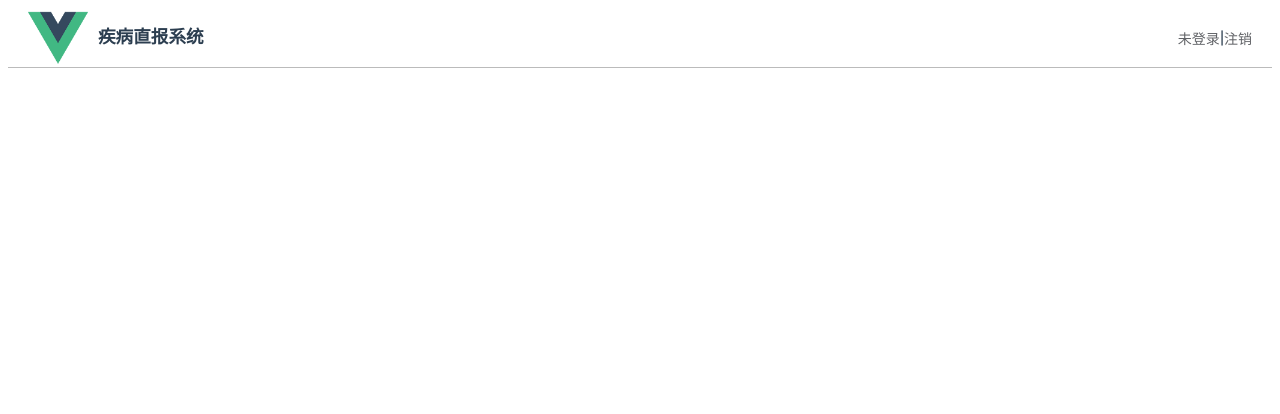
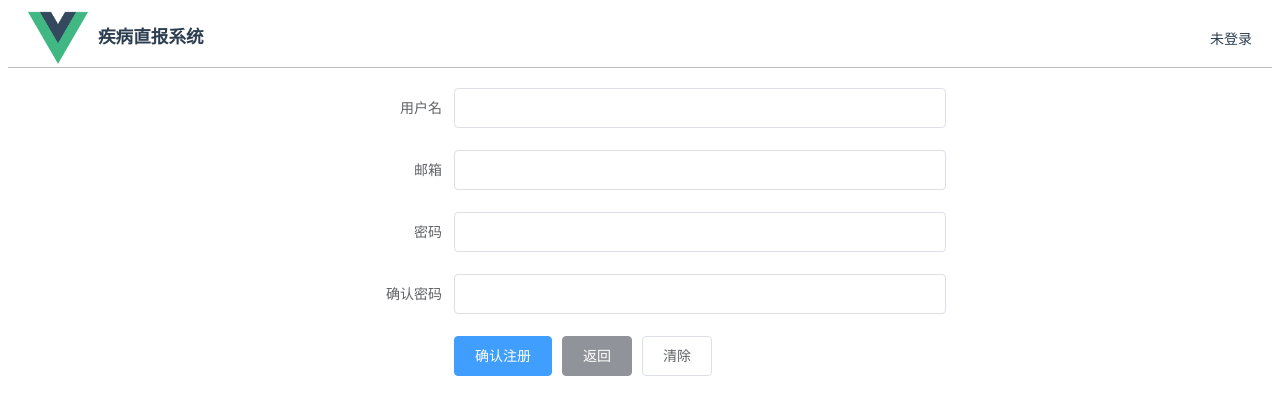
Before and after one commit to gbldyx/disease-reporting-system-frontend, a Vue app: page /#/register in a window 1280 px wide. Shown: the top 414 px of the page. Built offline with nearby package versions, Linux system fonts and the light colour scheme.

Commit message:
Added Register Component

```diff
--- a/src/App.vue
+++ b/src/App.vue
@@ -9,10 +9,13 @@
               <h1>疾病直报系统</h1>
           </el-col>
           <el-col :span="6">
-              <div class="userstate">
-                  <el-link>{{$store.state.username}}</el-link>
+              <div v-if="$store.state.isLogin" class="userstate">
+                {{$store.state.username}}
                   <i>|</i>
-                  <el-link href="/">注销</el-link>
+                <el-button type="text" @click="logout">注销</el-button>
+              </div>
+              <div v-else class="userstate">
+                未登录
               </div>
           </el-col>
         </el-row>
@@ -28,6 +31,12 @@ export default {
   data () {
     return {
       username: ''
+    }
+  },
+  methods: {
+    logout () {
+      this.$store.commit('toggleLogin')
+      this.$router.replace({ path: '/' })
     }
   }
 }
@@ -52,6 +61,7 @@ h1 {
 }
 .userstate {
     float: right;
+    font-size: 14px;
 }
 .el-header {
   border-bottom: 1px #bbb solid;
--- a/src/components/Login.vue
+++ b/src/components/Login.vue
@@ -11,19 +11,26 @@
       <!-- <router-link to="mainpage">
         <el-button>To MainPage</el-button>
       </router-link> -->
-      <h5>系统登录</h5>
+      <h2>系统登录</h2>
+      <el-row>
+        <el-col :span="8">
+          <img src="../assets/logo.png"/>
+        </el-col>
+        <el-col :span="16">
           <el-form ref="form" :model="form" label-position="right" label-width="120px">
             <el-form-item label="用户名">
               <el-input v-model="form.username"></el-input>
             </el-form-item>
             <el-form-item label="密码">
-          <el-input v-model="form.password" show-password></el-input>
+              <el-input type="password" v-model="form.password"></el-input>
             </el-form-item>
             <el-form-item>
               <el-button type="primary" @click="onSubmit">登录</el-button>
-          <el-button type="info">注册</el-button>
+              <el-button type="info" @click="onClickRegi">注册</el-button>
             </el-form-item>
           </el-form>
+        </el-col>
+      </el-row>
     </el-col>
   </el-row>
 </template>
@@ -45,7 +52,11 @@ export default {
         username: this.form.username,
         password: this.form.password
       })
+      this.$store.commit('toggleLogin')
       this.$router.push({ path: '/mainpage' })
+    },
+    onClickRegi () {
+      this.$router.push({ path: '/register' })
     }
   }
 }
@@ -56,7 +67,10 @@ export default {
   margin: 10px;
   text-align: center;
 }
-h5 {
+h2 {
   text-align: center;
 }
+img {
+  height: 100%;
+}
 </style>
--- a/src/components/MainPage.vue
+++ b/src/components/MainPage.vue
@@ -4,8 +4,7 @@
       <el-row>
         <el-menu
           router
-          unique-opened
-          :default-active="this.$router.path">
+          unique-opened>
             <el-menu-item
               v-if="isAdmin"
               index="/mainpage/personalcase">个人案例</el-menu-item>
--- /dev/null
+++ b/src/components/Register.vue
@@ -0,0 +1,80 @@
+<template>
+    <el-row type="flex" justify="center">
+      <el-col :span="12">
+        <el-form ref="form" :model="form" :rules="rules" label-position="right" label-width="120px">
+            <el-form-item label="用户名" prop="username">
+              <el-input v-model="form.username"></el-input>
+            </el-form-item>
+            <el-form-item label="邮箱" prop="email">
+              <el-input v-model="form.email"></el-input>
+            </el-form-item>
+            <el-form-item label="密码" prop="password">
+              <el-input v-model="form.password" show-password></el-input>
+            </el-form-item>
+            <el-form-item label="确认密码" prop="password2">
+              <el-input v-model="form.password2" show-password></el-input>
+            </el-form-item>
+            <el-form-item>
+              <el-button type="primary">确认注册</el-button>
+              <el-button type="info" @click="onReturn">返回</el-button>
+              <el-button @click="resetForm('form')">清除</el-button>
+            </el-form-item>
+          </el-form>
+      </el-col>
+    </el-row>
+</template>
+
+<script>
+export default {
+  name: 'Register',
+  data () {
+    var validatePassword = (rule, value, callback) => {
+      if (value === '') {
+        callback(new Error('请输入密码'))
+      } else {
+        if (this.form.password2 !== '') {
+          this.$refs.form.validateField('password2')
+        }
+        callback()
+      }
+    }
+    var checkPassword = (rule, value, callback) => {
+      if (value === '') {
+        callback(new Error('请确认密码'))
+      } else if (value !== this.form.password) {
+        callback(new Error('两次输入密码不一致'))
+      } else {
+        callback()
+      }
+    }
+    return {
+      form: {
+        username: '',
+        password: '',
+        password2: '',
+        email: ''
+      },
+      rules: {
+        password: [
+          { validator: validatePassword, trigger: 'blur' }
+        ],
+        password2: [
+          { validator: checkPassword, trigger: 'blur' }
+        ]
+      }
+    }
+  },
+  methods: {
+    onReturn () {
+      this.$router.go(-1)
+    },
+    resetForm (formname) {
+      this.$refs[formname].resetFields()
+    }
+  }
+}
+</script>
+
+<style scoped>
+
+</style>
--- a/src/router/index.js
+++ b/src/router/index.js
@@ -5,10 +5,11 @@ import Login from '@/components/Login'
 import PersonalCase from '@/components/PersonalCase'
 import Query from '@/components/Query'
 import UserInfo from '@/components/UserInfo'
+import Register from '@/components/Register'
 
 Vue.use(Router)
 
-export default new Router({
+const router = new Router({
   routes: [
     {
       path: '/mainpage',
@@ -34,8 +35,27 @@ export default new Router({
     },
     {
       path: '/',
+      redirect: '/login'
+    },
+    {
+      path: '/login',
       name: 'Login',
       component: Login
+    },
+    {
+      path: '/register',
+      name: 'Register',
+      component: Register
     }
   ]
 })
+
+// router.beforeEach((to, from, next) => {
+//   if (to.path === '/login' || to.path === '/register') {
+//     next()
+//   } else {
+//     if (this.$store.isLogin)
+//   }
+// })
+
+export default router
--- a/src/store/index.js
+++ b/src/store/index.js
@@ -6,12 +6,16 @@ Vue.use(Vuex)
 export default new Vuex.Store({
   state: {
     username: '未登录',
-    password: ''
+    password: '',
+    isLogin: false
   },
   mutations: {
     edituser (state, payload) {
       state.username = payload.username
       state.password = payload.password
+    },
+    toggleLogin (state) {
+      state.isLogin = !state.isLogin
     }
   }
 })
```
Lines whose indentation alone changed are shown as unchanged.
